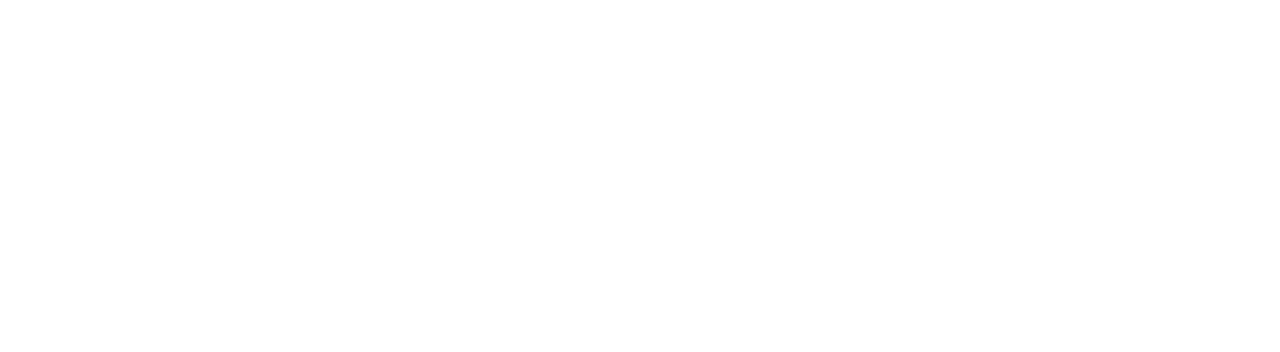
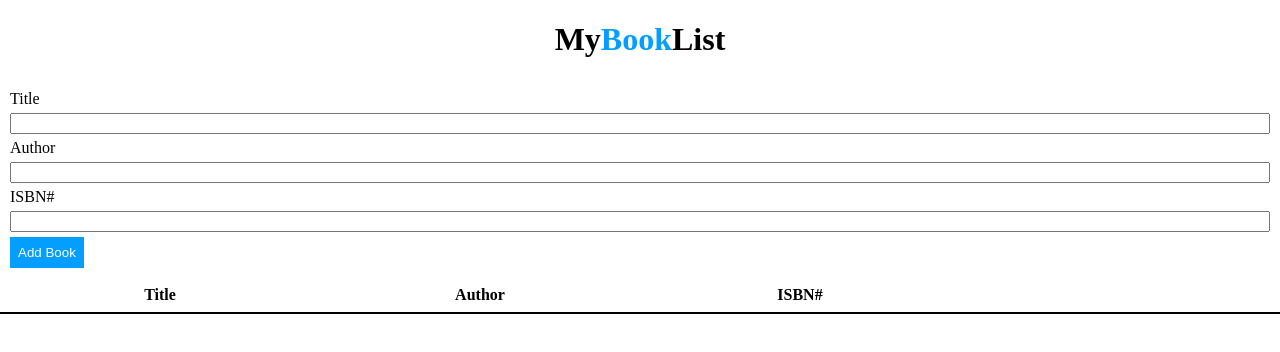
Before and after one commit to acciojob/book-list-somnath-choudhury, a website: page main.html in a window 1280 px wide. Drawn offline with Linux system fonts and the light colour scheme.

Commit message:
created a submission

```diff
--- a/main.html
+++ b/main.html
@@ -8,6 +8,32 @@
 
 <body>
 	<!-- the entire body must be written by student -->
+	<h1>My<span>Book</span>List</h1>
+
+    <div class="form-group">
+        <label>Title</label>
+        <input id="title" type="text" required/>
+        <label>Author</label>
+        <input id="author" type="text" required/>
+        <label>ISBN#</label>
+        <input id="isbn" type="text" required/>
+
+        <button id="submit">Add Book</button>
+    </div>
+
+    <table class="table table-striped">
+        <tr>
+            <th>Title</th>
+            <th>Author</th>
+            <th>ISBN#</th>
+            <th></th>
+        </tr>
+
+        <tbody id="book-list">
+
+        </tbody>
+
+    </table>
     <script type="text/javascript" src="./script.js">
 </script>
 
--- a/script.js
+++ b/script.js
@@ -1 +1,34 @@
 //your JS code here. If required.
+const submitBtn = document.getElementById("submit");
+const bookList = document.getElementById("book-list");
+
+submitBtn.addEventListener("click", () => {
+  const title = document.getElementById("title").value;
+  const author = document.getElementById("author").value;
+  const isbn = document.getElementById("isbn").value;
+
+  if (title ==='' || author === '' || isbn === ''){
+    alert(`Please fill all fields`)
+    return;
+  }
+
+  const row = document.createElement("tr")
+  row.innerHTML = `
+  <td>${title}</td>
+  <td>${author}</td>
+  <td>${isbn}</td>
+  <td><button class = "delete">X</button></td>
+  `
+
+  bookList.appendChild(row);
+
+  document.getElementById("title").value = "";
+  document.getElementById("author").value = "";
+  document.getElementById("isbn").value = "";
+})
+
+bookList.addEventListener("click", (e) => {
+  if (e.target.classList.contains("delete")) {
+    e.target.parentElement.parentElement.remove()
+  }
+})
--- a/styles.css
+++ b/styles.css
@@ -1 +1,58 @@
 /*  your css code here. If applicable */
+body {
+    margin: 0;
+    padding: 0;
+    box-sizing: border-box;
+}
+h1 {
+    align-items: center;
+    text-align: center;
+}
+
+.form-group{
+    padding: 10px;
+    display: flex;
+    flex-direction: column;
+    gap: 5px;
+}
+
+h1 span {
+    color: rgb(3, 158, 255);
+}
+
+#submit {
+    border: none;
+    width: fit-content;
+    color: white;
+    background-color: rgb(3, 158, 255);
+    padding: 8px;
+}
+
+table {
+    width: 100%;
+    /* table spans container */
+    border-collapse: collapse;
+    table-layout: fixed;
+    /* forces equal widths */
+}
+
+th,
+td {
+    padding: 8px;
+    text-align: center;
+    width: 25%;
+    /* 4 equal columns */
+}
+
+td {
+        background-color: rgb(235, 235, 235);
+}
+
+th {
+    border-bottom: 2px solid black;
+}
+
+.delete {
+    background-color: red;
+    color: white;
+}
```
